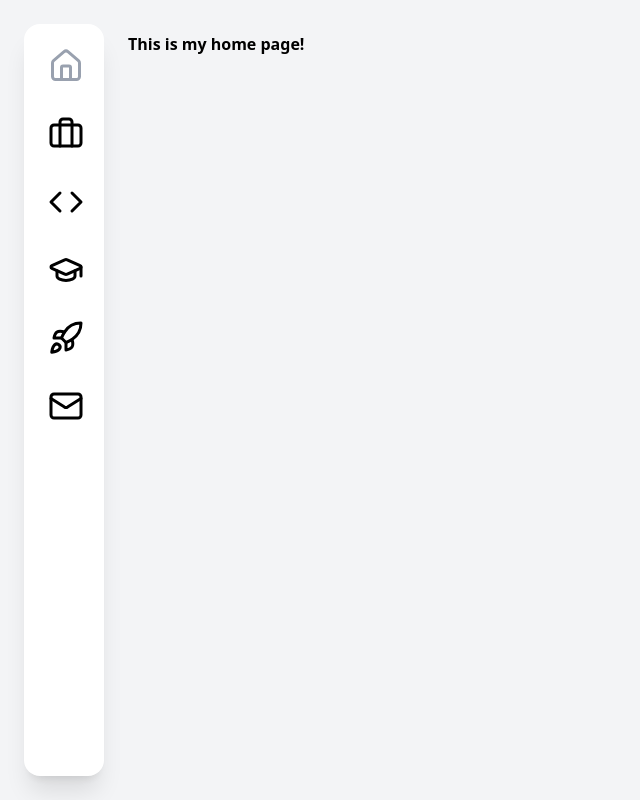
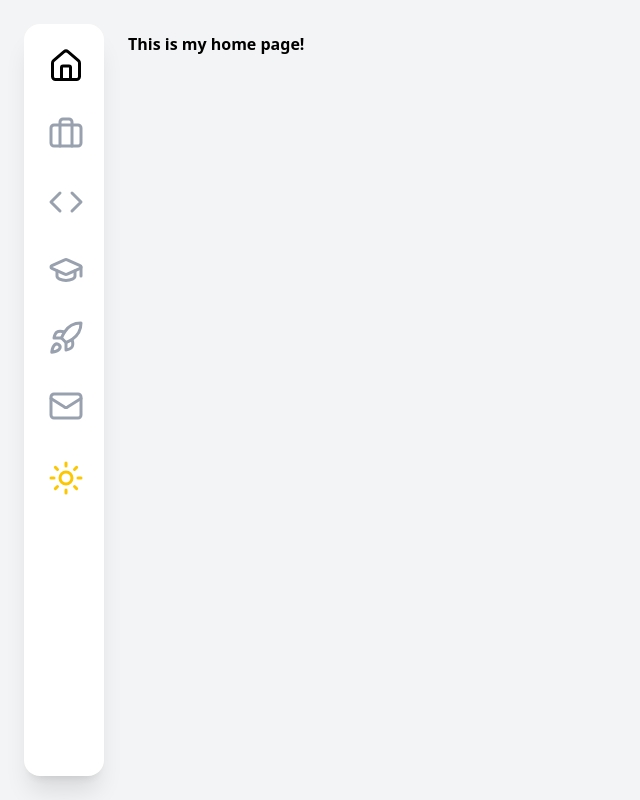
Before and after one commit to Stalhammar/stalhammar.github.io, a React (Vite) app: page / in a window 1280 px wide. Shown: the top 800 px of the page, without its empty margins (0-640 px from the left). Built offline with nearby package versions, Linux system fonts and the light colour scheme.

Commit message:
feat(theme): add dark mode to Sidebar with ThemeToggle; update App and Index for dark backgrounds

```diff
--- a/src/App.tsx
+++ b/src/App.tsx
@@ -10,7 +10,7 @@ import Projects from "./pages/Projects";
 function App() {
   return (
     <Router>
-      <div className="min-h-screen bg-gray-100">
+      <div className="min-h-screen bg-gray-100 dark:bg-neutral-800">
         <SideBar />
         <main className="peer-hover:ml-56 ml-24 p-8 transition-all duration-300 w-full">
           <Routes>
--- a/src/components/SideBar.tsx
+++ b/src/components/SideBar.tsx
@@ -1,4 +1,5 @@
 import { NavLink } from "react-router-dom";
+import ThemeToggle from "./ThemeToggle";
 import {
   Home,
   Briefcase,
@@ -15,7 +16,7 @@ export default function SideBar() {
         peer
         group/sidebar
         fixed left-6 top-6 h-[calc(100vh-3rem)]
-        bg-white shadow-xl rounded-2xl
+        bg-white dark:bg-neutral-700 shadow-xl rounded-2xl
         flex flex-col items-start justify-start p-6
         transition-all duration-300 overflow-hidden
         w-20 hover:w-48
@@ -28,7 +29,7 @@ export default function SideBar() {
           end
           className={({ isActive }) =>
             `group/link flex flex-row items-center gap-3 ${
-              isActive ? "text-gray-400" : "text-black"
+              isActive ? "text-black dark:text-white" : "text-gray-400 dark:text-neutral-500"
             }`
           }
         >
@@ -45,7 +46,7 @@ export default function SideBar() {
           to="/experience"
           className={({ isActive }) =>
             `group/link flex flex-row items-center gap-3 ${
-              isActive ? "text-gray-400" : "text-black"
+              isActive ? "text-black dark:text-white" : "text-gray-400 dark:text-neutral-500"
             }`
           }
         >
@@ -62,7 +63,7 @@ export default function SideBar() {
           to="/skills"
           className={({ isActive }) =>
             `group/link flex flex-row items-center gap-3 ${
-              isActive ? "text-gray-400" : "text-black"
+              isActive ? "text-black dark:text-white" : "text-gray-400 dark:text-neutral-500"
             }`
           }
         >
@@ -79,7 +80,7 @@ export default function SideBar() {
           to="/education"
           className={({ isActive }) =>
             `group/link flex flex-row items-center gap-3 ${
-              isActive ? "text-gray-400" : "text-black"
+              isActive ? "text-black dark:text-white" : "text-gray-400 dark:text-neutral-500"
             }`
           }
         >
@@ -96,7 +97,7 @@ export default function SideBar() {
           to="/projects"
           className={({ isActive }) =>
             `group/link flex flex-row items-center gap-3 ${
-              isActive ? "text-gray-400" : "text-black"
+              isActive ? "text-black dark:text-white" : "text-gray-400 dark:text-neutral-500"
             }`
           }
         >
@@ -113,7 +114,7 @@ export default function SideBar() {
           to="/contact"
           className={({ isActive }) =>
             `group/link flex flex-row items-center gap-3 ${
-              isActive ? "text-gray-400" : "text-black"
+              isActive ? "text-black dark:text-white" : "text-gray-400 dark:text-neutral-500"
             }`
           }
         >
@@ -125,6 +126,9 @@ export default function SideBar() {
             Contact Me
           </span>
         </NavLink>
+        <div className="mt-1 transition-transform duration-300 hover:scale-125 origin-left">
+          <ThemeToggle />
+        </div>
       </nav>
     </aside>
   );
```
